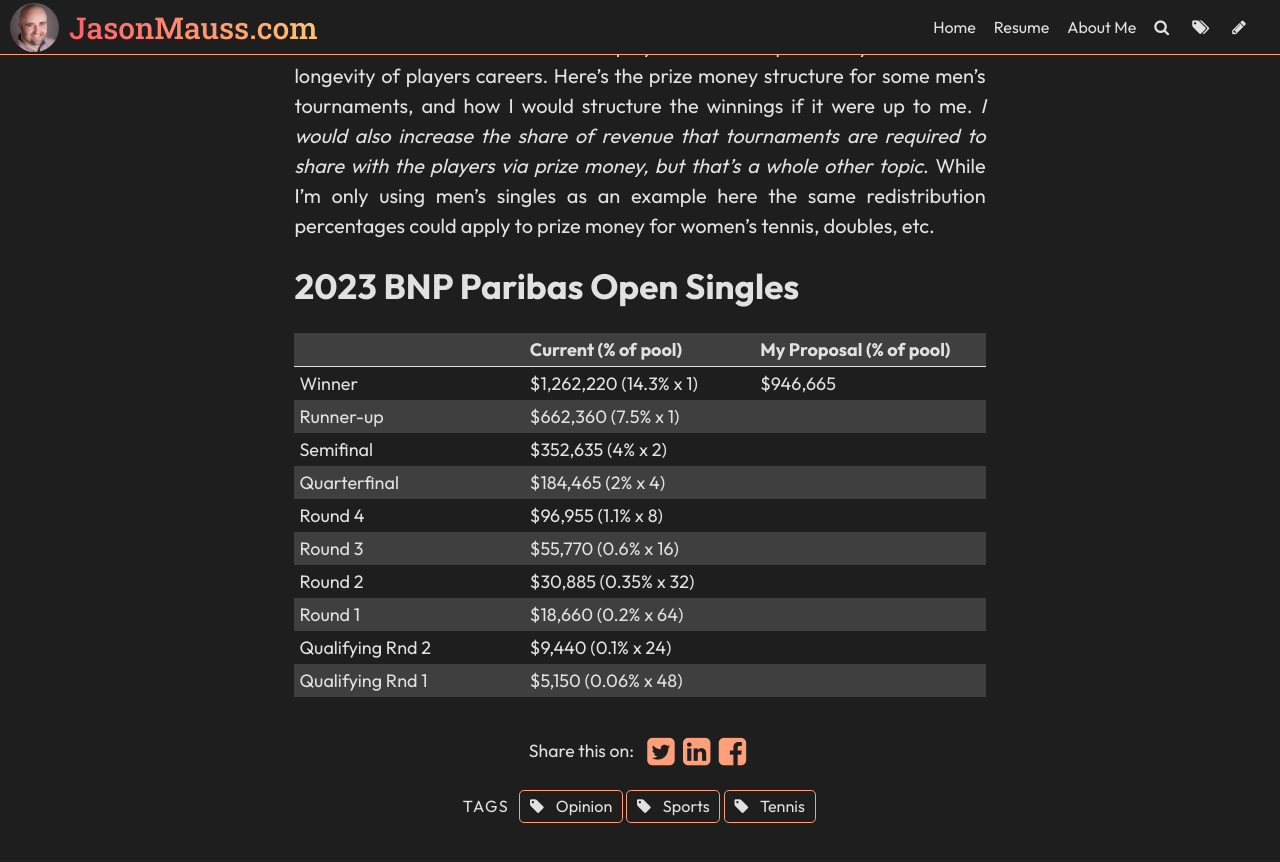
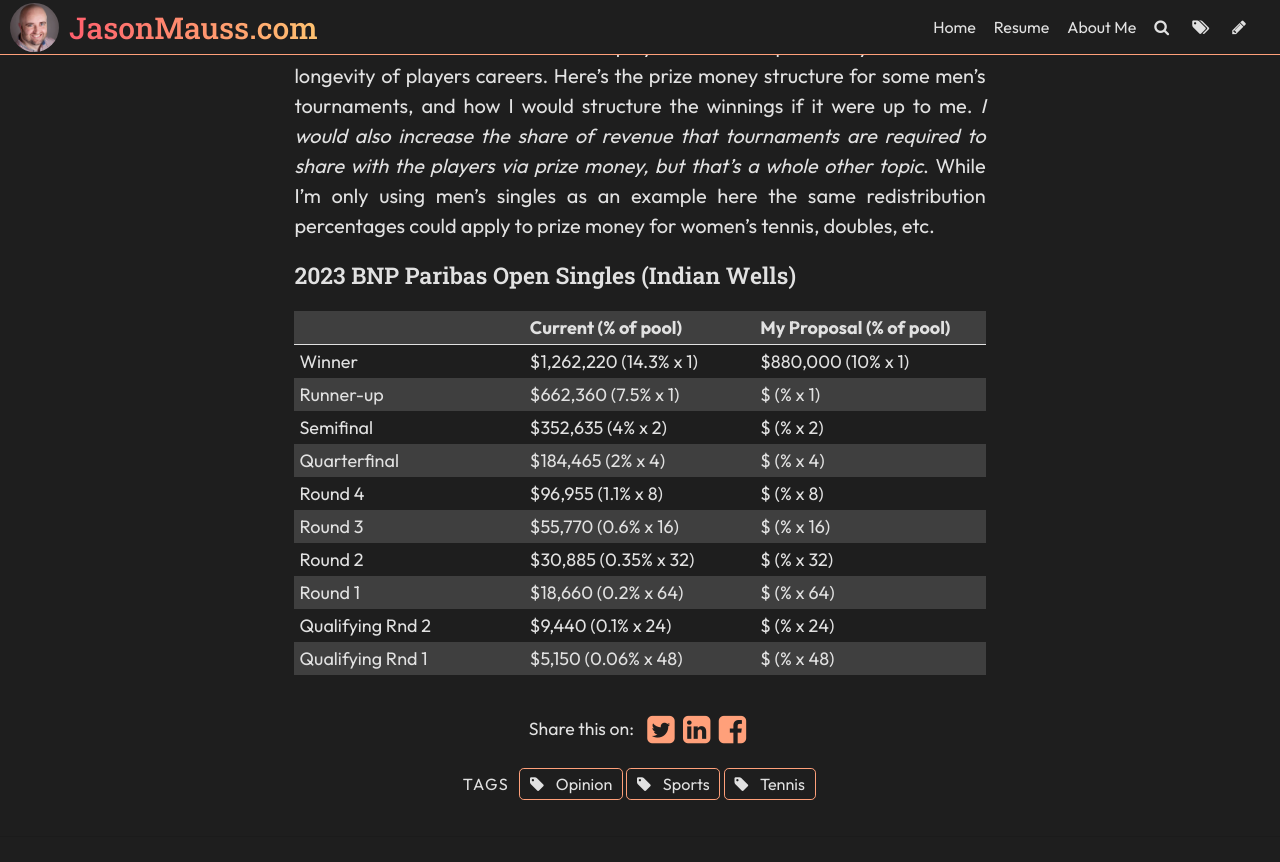
Before and after one commit to jasonmauss/jasonmaussblog, a Jekyll site: the page built from _posts/2023-12-02-professional-tennis-needs-major-restructuring.md, in a window 1280 px wide and 900 px high, scrolled down 1150 px. Shown: the top 862 px of the window. Built offline with Jekyll 4.4.1, drawn with Linux system fonts in a browser that asks for light colours; some web fonts are replaced; comment, search, counter and statistics services are not loaded.

Commit message:
Update Post “2023-12-02-professional-tennis-needs-major-restructuring”

```diff
--- a/_posts/2023-12-02-professional-tennis-needs-major-restructuring.md
+++ b/_posts/2023-12-02-professional-tennis-needs-major-restructuring.md
@@ -18,7 +18,7 @@ Amidst the resounding echoes of critics asserting that "Tennis can't get out of
 
 Every major professional sport, whether it's comprised of teams or individuals, has some disparity among how much each player earns. The *superstars* in team sports can make ten, twenty, or even fifty times as much as their teammates especially if you factor in earnings from sponsorships and other non-salary income. For tennis to have it's top-ranked and most popular players earning more than their lower ranked, less popular peers is not one of the financial aspects of tennis that I have a problem with. However, the distribution of prize money for tournaments could really stand to have some more thought given to it. A more even (I'd say *fair*) distribution of the prize money pool could go a long way to make the same coaching, training and career resources available to more players and even potentially increase the longevity of players careers. Here's the prize money structure for some men's tournaments, and how I would structure the winnings if it were up to me. *I would also increase the share of revenue that tournaments are required to share with the players via prize money, but that's a whole other topic*. While I'm only using men's singles as an example here the same redistribution percentages could apply to prize money for women's tennis, doubles, etc.
 
-## 2023 BNP Paribas Open Singles
+#### 2023 BNP Paribas Open Singles (Indian Wells)
 
 <table>
   <tbody>
@@ -30,52 +30,52 @@ Every major professional sport, whether it's comprised of teams or individuals,
     <tr>
       <td>Winner</td>
       <td>$1,262,220 (14.3% x 1)</td>
-      <td>$946,665</td>
+      <td>$880,000 (10% x 1)</td>
     </tr>
     <tr>
       <td>Runner-up</td>
       <td>$662,360 (7.5% x 1) </td>
-      <td></td>
+      <td>$ (% x 1)</td>
     </tr>
     <tr>
       <td>Semifinal</td>
       <td>$352,635 (4% x 2)</td>
-      <td></td>
+      <td>$ (% x 2)</td>
     </tr>
     <tr>
       <td>Quarterfinal</td>
       <td>$184,465 (2% x 4)</td>
-      <td></td>
+      <td>$ (% x 4)</td>
     </tr>
     <tr>
       <td>Round 4</td>
       <td>$96,955 (1.1% x 8)</td>
-      <td></td>
+      <td>$ (% x 8)</td>
     </tr>
     <tr>
       <td>Round 3</td>
       <td>$55,770 (0.6% x 16)</td>
-      <td></td>
+      <td>$ (% x 16)</td>
     </tr>
     <tr>
       <td>Round 2</td>
       <td>$30,885 (0.35% x 32)</td>
-      <td></td>
+      <td>$ (% x 32)</td>
     </tr>
     <tr>
       <td>Round 1</td>
       <td>$18,660 (0.2% x 64)</td>
-      <td></td>
+      <td>$ (% x 64)</td>
     </tr>
     <tr>
       <td>Qualifying Rnd 2</td>
       <td>$9,440 (0.1% x 24)</td>
-      <td></td>
+      <td>$ (% x 24)</td>
     </tr>
     <tr>
       <td>Qualifying Rnd 1</td>
       <td>$5,150 (0.06% x 48)</td>
-      <td></td>
+      <td>$ (% x 48)</td>
     </tr>
   </tbody>
 </table>
```
